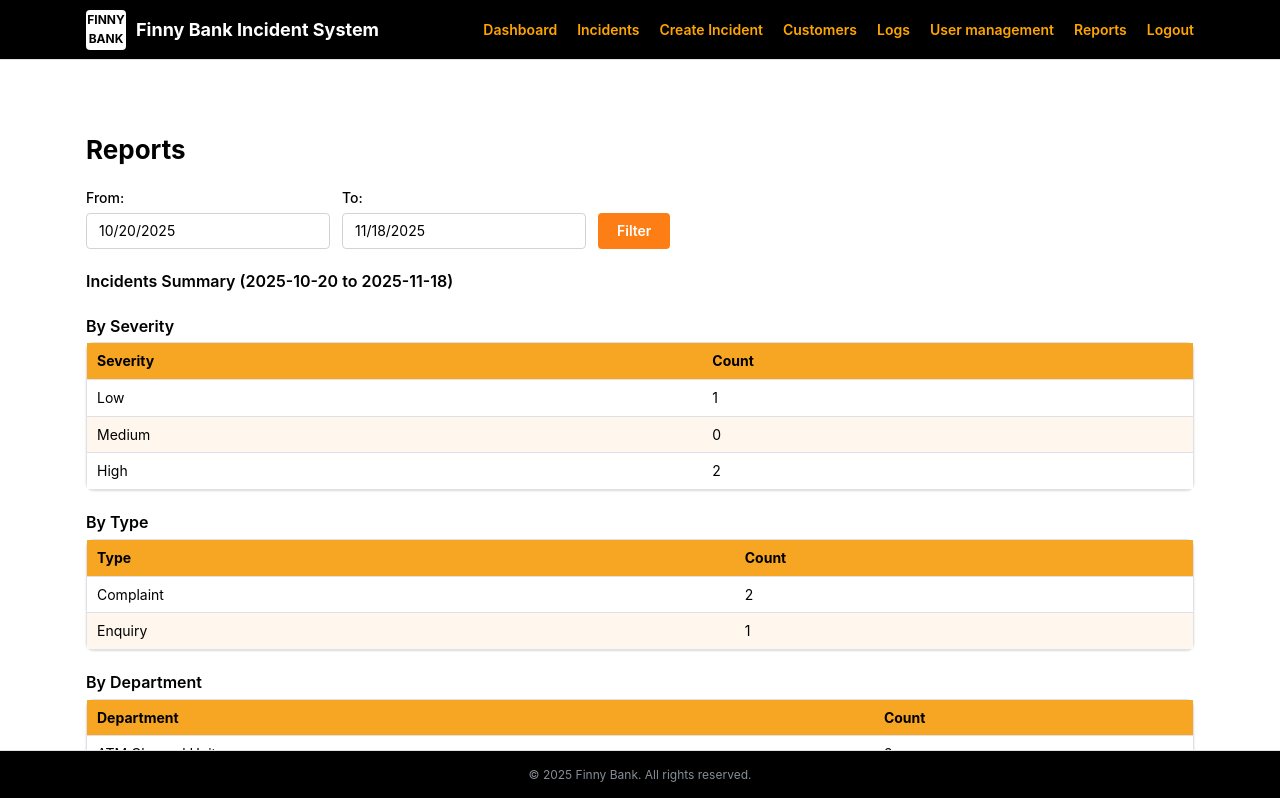
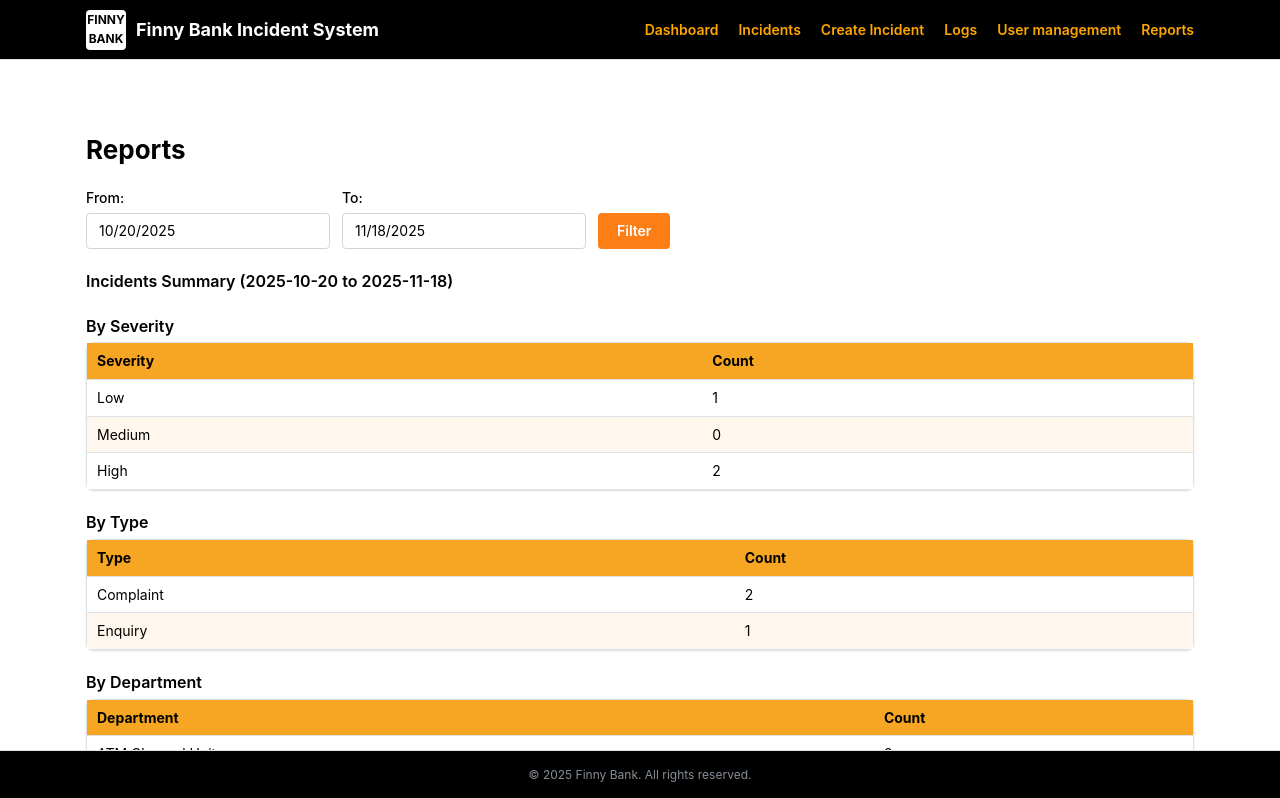
Before and after one commit to jefsamo/finnybank-fe, a React (Vite) app: page /reports in a window 1280 px wide. Shown: the top 798 px of the page. Built offline with nearby package versions, Linux system fonts and the light colour scheme.

Commit message:
header update

```diff
--- a/src/components/Header/Header.tsx
+++ b/src/components/Header/Header.tsx
@@ -17,11 +17,10 @@ const navLinks = [
   "Dashboard",
   "Incidents",
   "Create Incident",
-  "Customers",
   "Logs",
   "User management",
   "Reports",
-  "Logout",
+  // "Logout",
 ];
 
 const NavLink = ({ label, to }: { label: string; to: string }) => (
```
